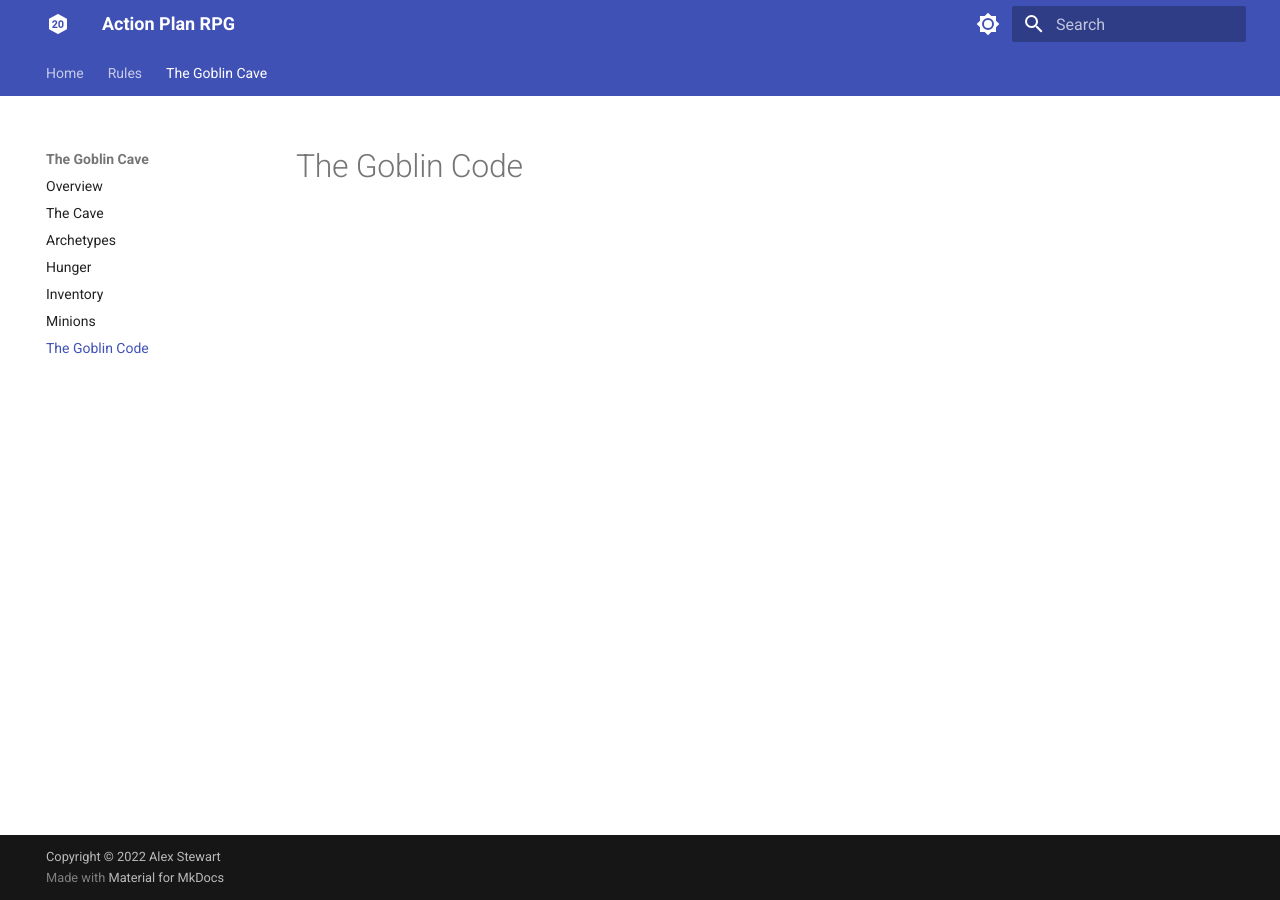
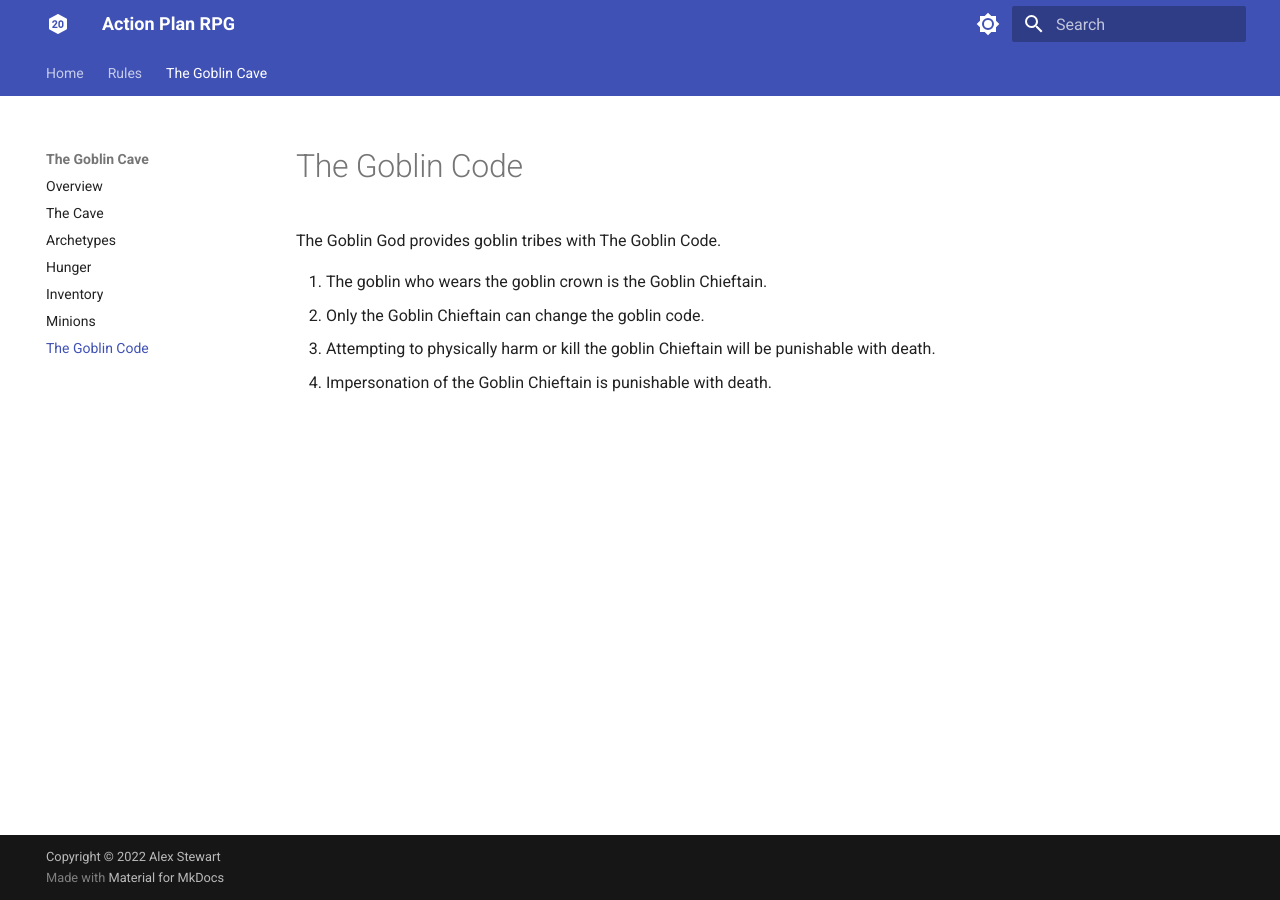
Before and after one commit to alex-stewart/action-plan-rpg, an MkDocs documentation site: the page built from docs/the_goblin_cave/code.md, in a window 1280 px wide. Built offline with MkDocs 1.6.1 and Material for MkDocs 9.7.7, drawn with Linux system fonts in a browser that asks for light colours.

Commit message:
added goblin code and minor formatting

```diff
--- a/docs/the_goblin_cave/code.md
+++ b/docs/the_goblin_cave/code.md
@@ -1 +1,8 @@
 # The Goblin Code
+
+The Goblin God provides goblin tribes with The Goblin Code.
+
+1. The goblin who wears the goblin crown is the Goblin Chieftain.
+2. Only the Goblin Chieftain can change the goblin code.
+3. Attempting to physically harm or kill the goblin Chieftain will be punishable with death.
+4. Impersonation of the Goblin Chieftain is punishable with death.
```
Also changed, not shown: docs/rules/actions.md (+0 -1 lines), docs/the_goblin_cave/archetypes.md (line endings or trailing spaces).
